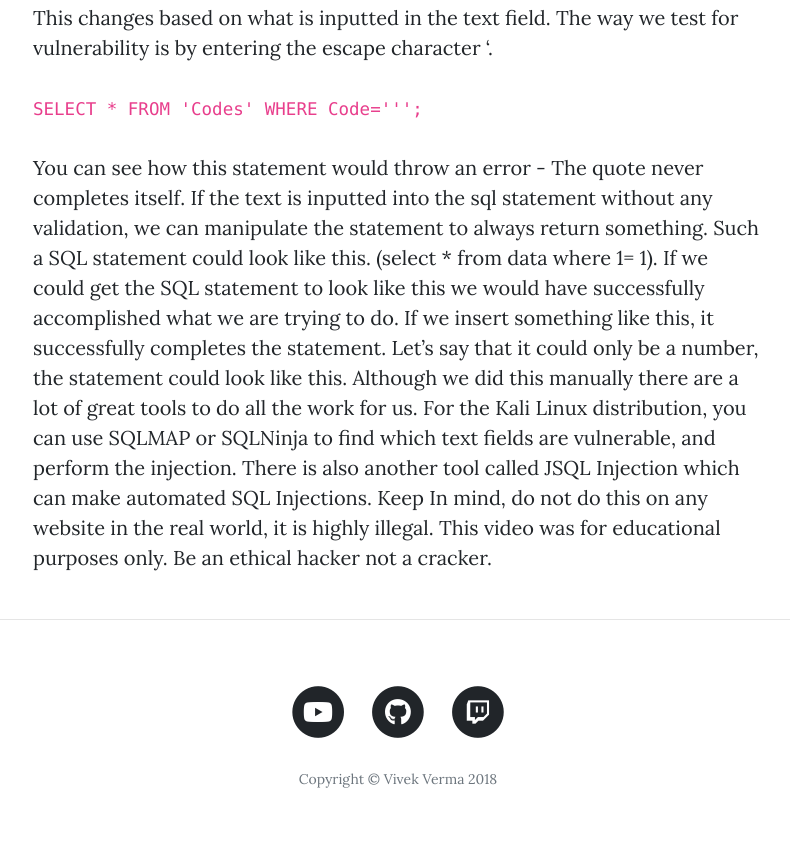
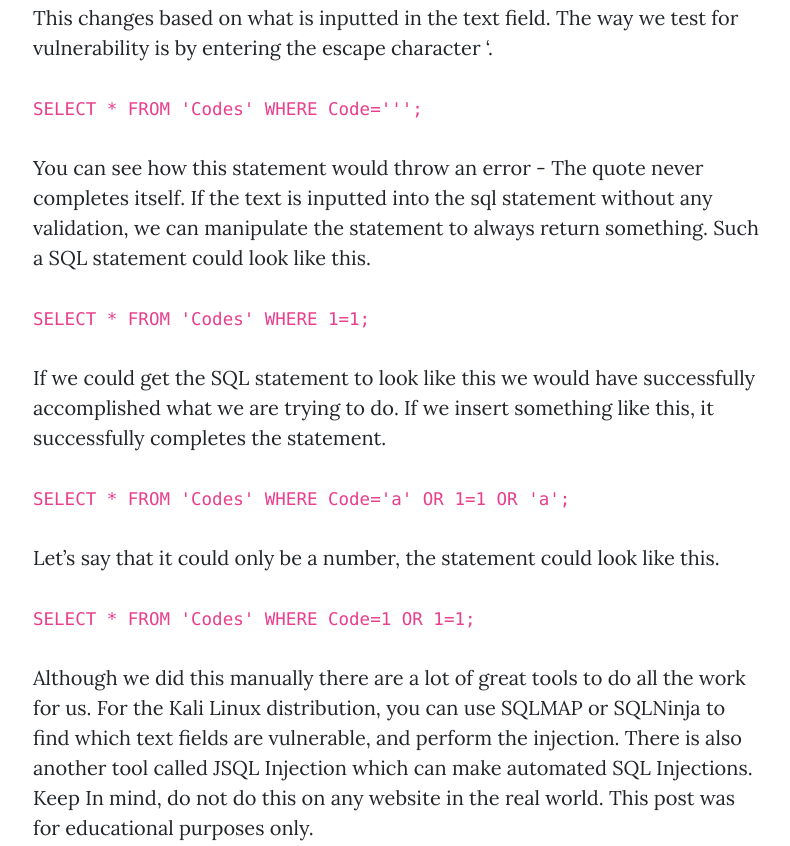
Before and after one commit to vivek3141/blog, a website: page posts/hotel.html in a window 1280 px wide. Shown: the part 3757-4603 px from the top of the page, without its empty margins (242-1032 px from the left). Drawn offline with nearby package versions, Linux system fonts and the light colour scheme; some packages are replaced by stand-ins of ours.

Commit message:
Finishing Post

```diff
--- a/posts/hotel.html
+++ b/posts/hotel.html
@@ -12,6 +12,9 @@
   MathJax.Hub.Config({
     tex2jax: {inlineMath: [["$","$"],["\\(","\\)"]]}
   });
+
+
+
 
 
 
@@ -160,15 +163,27 @@
                 <p>You can see how
                     this statement would throw an error - The quote never completes itself. If the text is inputted into
                     the sql statement without any validation, we can manipulate the statement to always return
-                    something. Such a SQL statement could look like this. (select * from data where 1= 1). If we could
+                    something. Such a SQL statement could look like this. </p>
+                <code class="prettyprint">
+                    SELECT * FROM 'Codes' WHERE 1=1;
+                </code>
+                <p>If we could
                     get the SQL statement to look like this we would have successfully accomplished what we are trying
-                    to do. If we insert something like this, it successfully completes the statement. Let’s say that it
-                    could only be a number, the statement could look like this. Although we did this manually there are
+                    to do. If we insert something like this, it successfully completes the statement. </p>
+                <code class="prettyprint">
+                    SELECT * FROM 'Codes' WHERE Code='a' OR 1=1 OR 'a';
+                </code>
+                <p>Let’s say that it
+                    could only be a number, the statement could look like this. </p>
+                <code class="prettyprint">
+                    SELECT * FROM 'Codes' WHERE Code=1 OR 1=1;
+                </code>
+                <p>Although we did this manually there are
                     a lot of great tools to do all the work for us. For the Kali Linux distribution, you can use SQLMAP
                     or SQLNinja to find which text fields are vulnerable, and perform the injection. There is also
                     another tool called JSQL Injection which can make automated SQL Injections. Keep In mind, do not do
-                    this on any website in the real world, it is highly illegal. This video was for educational purposes
-                    only. Be an ethical hacker not a cracker.</p>
+                    this on any website in the real world. This post was for educational purposes
+                    only.</p>
                 <p>
                 </p>
             </div>
```
